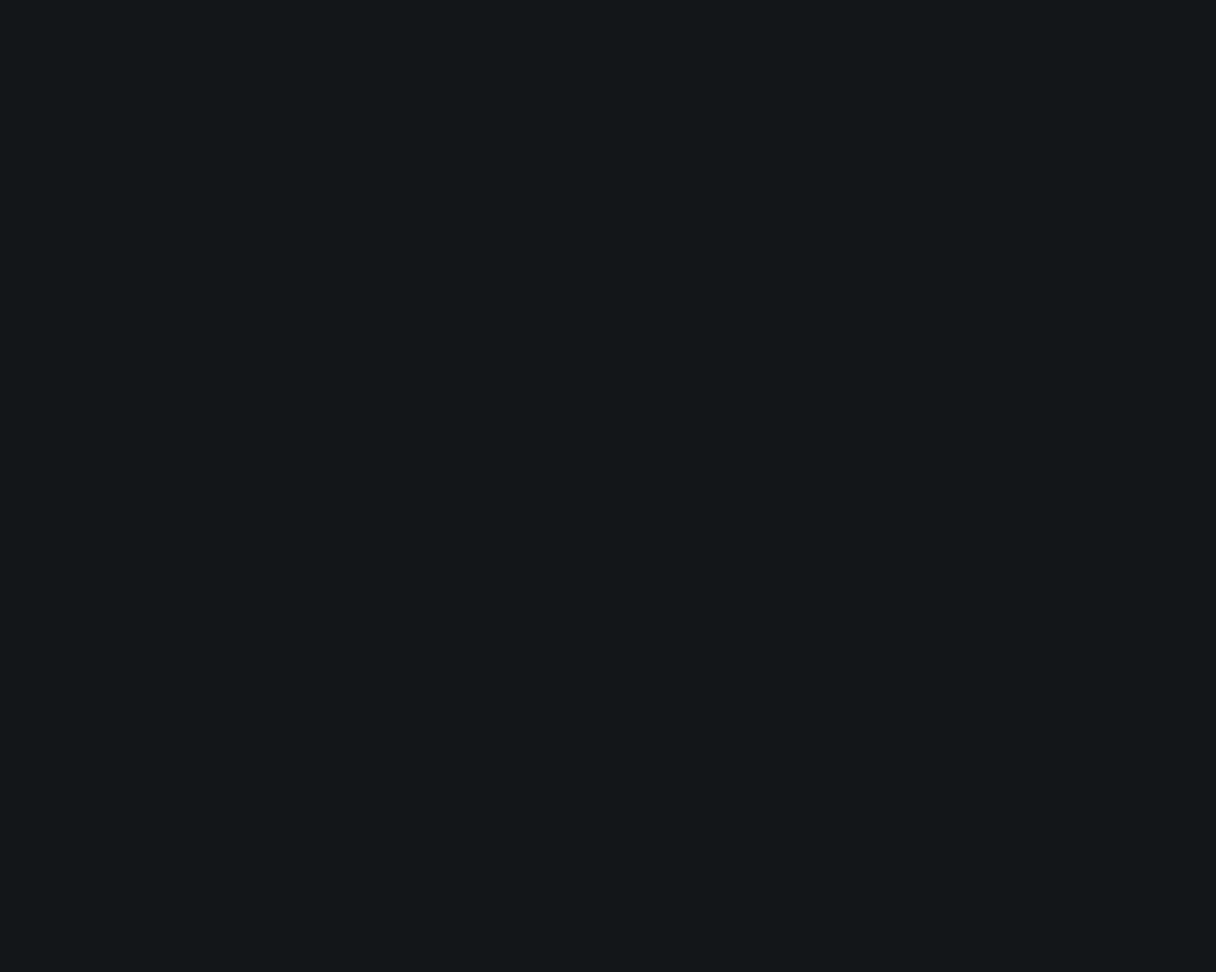
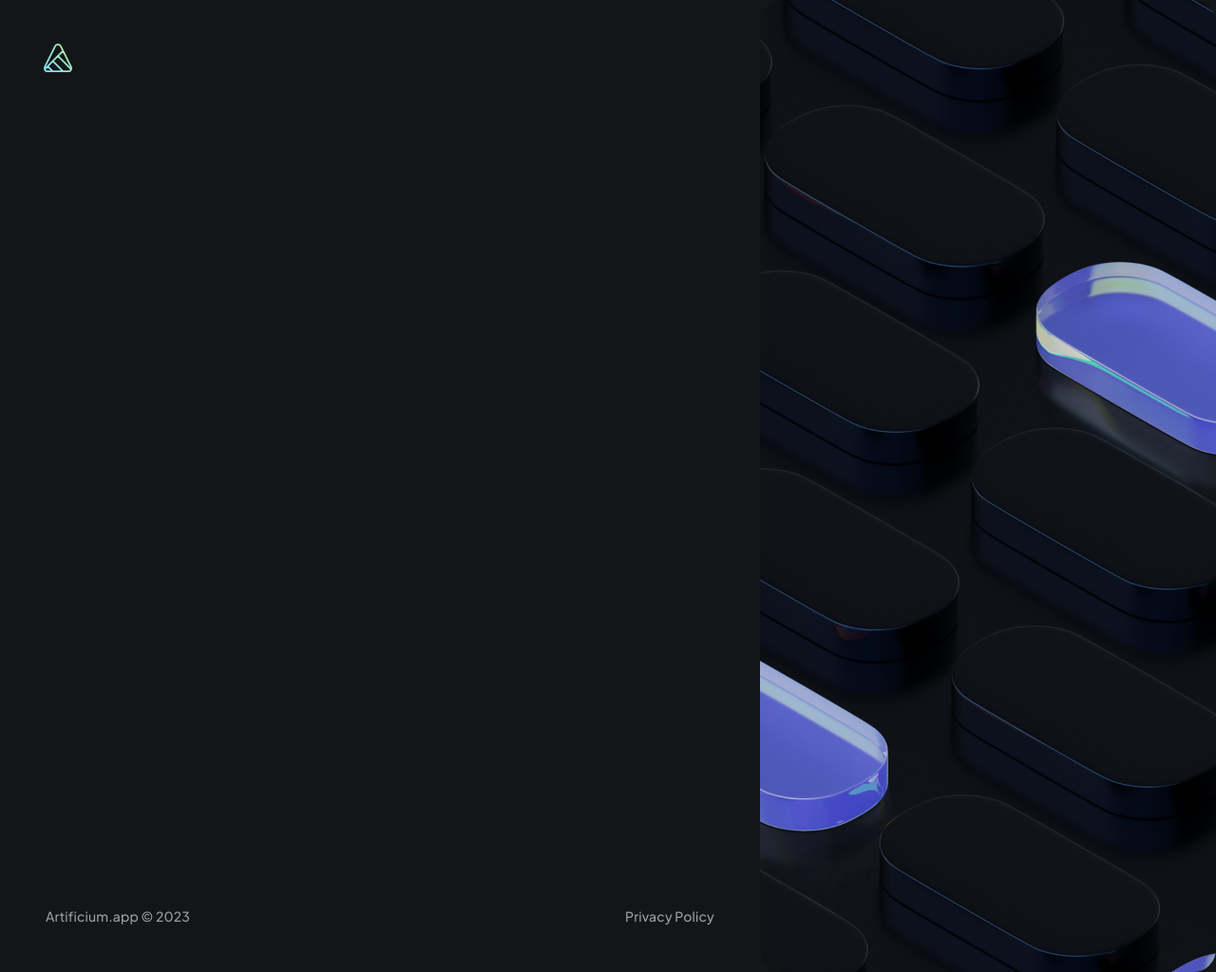
Before and after one commit to NotRealHumanBean/Ai-Content-App, a React (Create React App) app in the folder artificium/: page /work in a window 1280 px wide. Before the commit this address had no page. Shown: the whole page at 95% size. Before the commit the page ends 800 px from the top, so only its background shows below. Built offline with nearby package versions, Linux system fonts and the light colour scheme.

Commit message:
10 commit
Added footer and logo components in workspace page

```diff
--- /dev/null
+++ b/artificium/src/Pages/Workspace/Workspace.jsx
@@ -0,0 +1,17 @@
+import React, { Component } from 'react'
+import styles from './Workspace.module.scss';
+import Triangle from '../../components/workspaceComp/TriangleIcom/Triangle'
+import Footer from '../../components/workspaceComp/FooterComp/footer'
+
+function Workspace() {
+    return (
+        <div className={styles.workspace}>
+            <div className={styles.workspaceContent}>
+                <Triangle />
+                <Footer />
+            </div>
+            <div className={styles.workspaceImage}></div>
+        </div>
+    )
+}
+export default Workspace;
--- /dev/null
+++ b/artificium/src/Pages/Workspace/Workspace.module.scss
@@ -0,0 +1,20 @@
+@use 'sass:map';
+.workspace {
+    display: flex;
+}
+.workspaceContent {
+    display: flex;
+    flex-direction: column;
+    flex: 1 1 auto;
+    justify-content: space-between;
+
+}
+.workspaceImage {
+    @media(min-width:767px) {
+        flex: 0 1 37.5%;
+        height: 1024px;
+        background: url("../../assets/img/workspace01.png");
+        background-repeat: no-repeat;
+        border-radius: 24px;
+    }
+}
--- /dev/null
+++ b/artificium/src/assets/styles/_mixins.scss
@@ -0,0 +1,14 @@
+@mixin color($name, $value) {
+	color: map.get($name, $value);
+}
+@mixin background-color($name, $value) {
+	background-color: map.get($name, $value);
+}
+@mixin font($name, $size, $line-height, $letter-spacing) {
+	font-size: map.get($name, $size);
+	line-height: map.get($name, $line-height);
+	letter-spacing: map.get($name, $letter-spacing);
+}
+@mixin gradient($name, $value) {
+	background-color: map.get($name, $value);
+}
--- a/artificium/src/assets/styles/app.scss
+++ b/artificium/src/assets/styles/app.scss
@@ -1,24 +1,12 @@
 @use 'sass:map';
 @import url('https://fonts.googleapis.com/css2?family=Plus+Jakarta+Sans:wght@400;500;600;700&display=swap');
+@import '_mixins.scss';
 @import '_colors.scss';
 @import '_fonts.scss';
 @import '_null.scss';
 @import '../../Pages/Login/Log.scss';
 
-@mixin color($name, $value) {
-	color: map.get($name, $value);
-}
-@mixin background-color($name, $value) {
-	background-color: map.get($name, $value);
-}
-@mixin font($name, $size, $line-height, $letter-spacing) {
-	font-size: map.get($name, $size);
-	line-height: map.get($name, $line-height);
-	letter-spacing: map.get($name, $letter-spacing);
-}
-@mixin gradient($name, $value) {
-	background-color: map.get($name, $value);
-}
+
 
 * {
 	padding: 0;
--- /dev/null
+++ b/artificium/src/components/workspaceComp/FooterComp/Footer.module.scss
@@ -0,0 +1,17 @@
+@use 'sass:map';
+@import url('https://fonts.googleapis.com/css2?family=Plus+Jakarta+Sans:wght@400;500;600;700&display=swap');
+@import '../../../assets/styles/mixins';
+@import '../../../assets/styles/fonts';
+@import '../../../assets/styles/colors';
+
+.footer {
+    display: flex;
+    justify-content: space-between;
+    padding: 0 48px 48px 48px;
+    @include color($noble-black, '300');
+    @include font($BodyM, 'size', 'line-height', 'letter-spacing');
+    font-weight: 500;
+}
+.privacyPolicy a{
+    @include color($noble-black, '300');
+}
--- /dev/null
+++ b/artificium/src/components/workspaceComp/FooterComp/footer.jsx
@@ -0,0 +1,16 @@
+import React, { Component } from 'react'
+import styles from './Footer.module.scss'
+import { Link } from 'react-router-dom'
+
+export default class footer extends Component {
+	render() {
+		return (
+            <div className={styles.footer}>
+                <div className={styles.nameData}>Artificium.app © 2023</div>
+                <div className={styles.privacyPolicy}>
+                <Link to='/'><span>Privacy Policy</span></Link>
+                </div>
+            </div>
+		)
+	}
+}
--- /dev/null
+++ b/artificium/src/components/workspaceComp/TriangleIcom/Triangle.jsx
@@ -0,0 +1,13 @@
+import React, { Component } from 'react'
+import Logo from '../../../assets/img/logo.svg'
+import styles from './Triangle.module.scss'
+
+export default class Triangle extends Component {
+	render() {
+		return (
+            <div className={styles.logoContainer}>
+                <img src={Logo} className={styles.logo} />
+            </div>
+		)
+	}
+}
--- /dev/null
+++ b/artificium/src/components/workspaceComp/TriangleIcom/Triangle.module.scss
@@ -0,0 +1,11 @@
+.logoContainer {
+	display: flex;
+}
+.logo {
+	width: 32px;
+	height: 32px;
+	margin: 45px 0 12.4% 45px;
+	@media(max-width: 1000px) {
+		margin: 45px 0 12.4% 0;
+	}
+}
--- a/artificium/src/utils/router/Router.jsx
+++ b/artificium/src/utils/router/Router.jsx
@@ -2,6 +2,7 @@ import { BrowserRouter, Route, Routes } from 'react-router-dom'
 import Chat from '../../Pages/Chat/Chat'
 import Login from '../../Pages/Login/Login'
 import SignUp from '../../Pages/SignUp/SignUp'
+import Workspace from '../../Pages/Workspace/Workspace'
 const Router = () => {
 	return (
 		<BrowserRouter>
@@ -9,6 +10,7 @@ const Router = () => {
 				<Route element={<Login />} path='/' />
 				<Route element={<SignUp />} path='/signup' />
 				<Route element={<Chat />} path='/chat' />
+				<Route element={<Workspace />} path='/work' />
 			</Routes>
 		</BrowserRouter>
 	)
```
Also changed, not shown: artificium/src/assets/img/workspace01.png (added).
